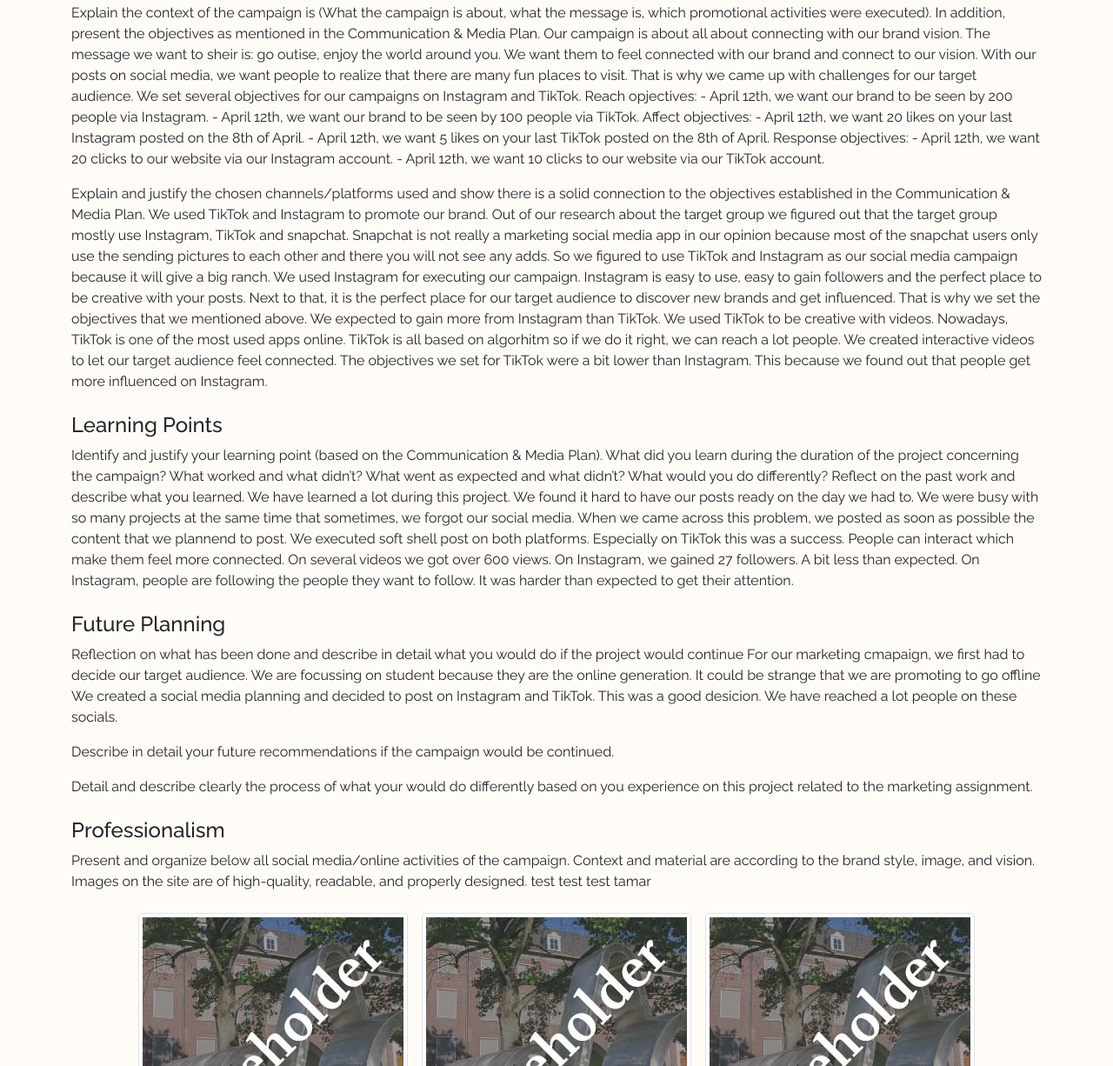
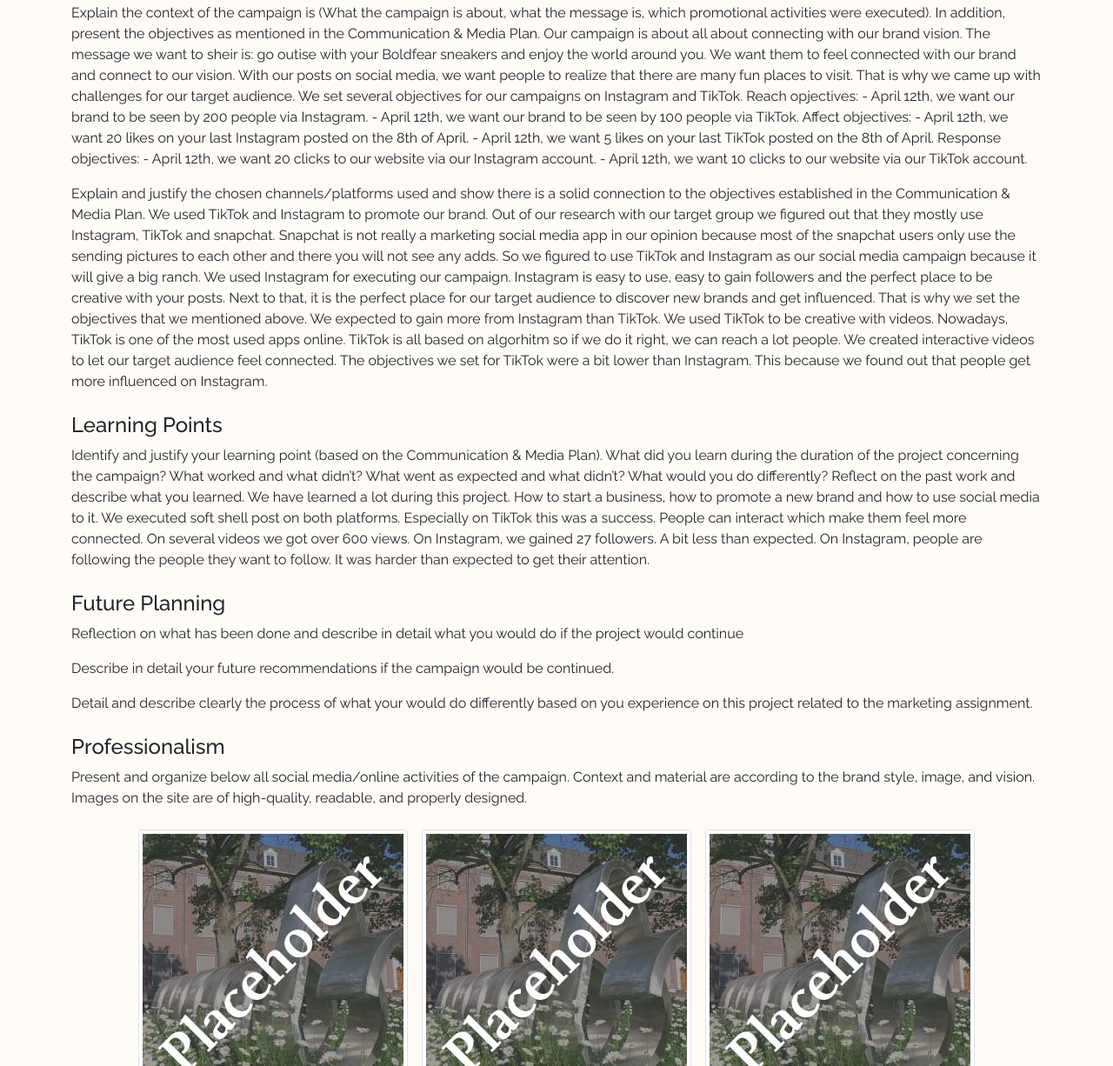
Before and after one commit to Boldfear/Boldfear, a plain HTML site: page corporate.html in a window 1280 px wide. Shown: the part 338-1564 px from the top of the page at 87% size. Drawn offline with nearby package versions, Linux system fonts and the light colour scheme.

Commit message:
Update corporate.html

```diff
--- a/corporate.html
+++ b/corporate.html
@@ -62,7 +62,7 @@
       <h2>Marketing</h2>
       <h4 class="mt-4">Context of campaign and promotional activities</h4>
       <p>Explain the context of the campaign is (What the campaign is about, what the message is, which promotional activities were executed). In addition, present the objectives as mentioned in the Communication & Media Plan.
-      Our campaign is about all about connecting with our brand vision. The message we want to sheir is: go outise, enjoy the world around you. We want them to feel connected with our brand and connect to our vision. With our posts on social media, we want people to realize that there are many fun places to visit. That is why we came up with challenges for our target audience.
+      Our campaign is about all about connecting with our brand vision. The message we want to sheir is: go outise with your Boldfear sneakers and enjoy the world around you. We want them to feel connected with our brand and connect to our vision. With our posts on social media, we want people to realize that there are many fun places to visit. That is why we came up with challenges for our target audience.
 
         We set several objectives for our campaigns on Instagram and TikTok.
         Reach opjectives:
@@ -76,28 +76,37 @@
         Response objectives:
         - April 12th, we want 20 clicks to our website via our Instagram account.
         - April 12th, we want 10 clicks to our website via our TikTok account.</p>
+
       <p>Explain and justify the chosen channels/platforms used and show there is a solid connection to the objectives established in the Communication & Media Plan.
-      We used TikTok and Instagram to promote our brand. Out of our research about the target group we figured out that the target group mostly use Instagram, TikTok and snapchat. Snapchat is not really a marketing social media app in our opinion because most of the snapchat users only use the sending pictures to each other and there you will not see any adds. So we figured to use TikTok and Instagram as our social media campaign because it will give a big ranch.
+      We used TikTok and Instagram to promote our brand. Out of our research with our target group we figured out that they mostly use Instagram, TikTok and snapchat. Snapchat is not really a marketing social media app in our opinion because most of the snapchat users only use the sending pictures to each other and there you will not see any adds. So we figured to use TikTok and Instagram as our social media campaign because it will give a big ranch.
 
         We used Instagram for executing our campaign. Instagram is easy to use, easy to gain followers and the perfect place to be creative with your posts. Next to that, it is the perfect place for our target audience to discover new brands and get influenced. That is why we set the objectives that we mentioned above. We expected to gain more from Instagram than TikTok.
 
         We used TikTok to be creative with videos. Nowadays, TikTok is one of the most used apps online. TikTok is all based on algorhitm so if we do it right, we can reach a lot people. We created interactive videos to let our target audience feel connected. The objectives we set for TikTok were a bit lower than Instagram. This because we found out that people get more influenced on Instagram.</p>
+
       <h4 class="mt-4">Learning Points</h4>
       <p>Identify and justify your learning point (based on the Communication & Media Plan). What did you learn during the duration of the project concerning the campaign? What worked and what didn’t? What went as expected and what didn’t? What would you do differently? Reflect on the past work and describe what you learned.
-      We have learned a lot during this project. We found it hard to have our posts ready on the day we had to. We were busy with so many projects at the same time that sometimes, we forgot our social media. When we came across this problem, we posted as soon as possible the content that we plannend to post.
+
+      We have learned a lot during this project. How to start a business, how to promote a new brand and how to use social media to it.
+
+
         We executed soft shell post on both platforms. Especially on TikTok this was a success. People can interact which make them feel more connected. On several videos we got over 600 views. On Instagram, we gained 27 followers. A bit less than expected. On Instagram, people are following the people they want to follow. It was harder than expected to get their attention.</p>
 
       <h4 class="mt-4">Future Planning</h4>
       <p>Reflection on what has been done and describe in detail what you would do if the project would continue
-        For our marketing cmapaign, we first had to decide our target audience. We are focussing on student because they are the online generation. It could be strange that we are promoting to go offline
 
-        We created a social media planning and decided to post on Instagram and TikTok. This was a good desicion. We have reached a lot people on these socials.
+
 
       </p>
-      <p>Describe in detail your future recommendations if the campaign would be continued.</p>
-      <p>Detail and describe clearly the process of what your would do differently based on you experience on this project related to the marketing assignment.</p>
+      <p>Describe in detail your future recommendations if the campaign would be continued.
+
+      </p>
+      <p>Detail and describe clearly the process of what your would do differently based on you experience on this project related to the marketing assignment.
+
+
+      </p>
       <h4 class="mt-4">Professionalism</h4>
-      <p>Present and organize below all social media/online activities of the campaign. Context and material are according to the brand style, image, and vision. Images on the site are of high-quality, readable, and properly designed. test test test tamar</p>
+      <p>Present and organize below all social media/online activities of the campaign. Context and material are according to the brand style, image, and vision. Images on the site are of high-quality, readable, and properly designed. </p>
       <ul class="list-unstyled d-flex flex-wrap justify-content-center align-items-center">
         <li class="m-2">
           <a href="#"><!-- Please make a link to your socials instead -->
```
